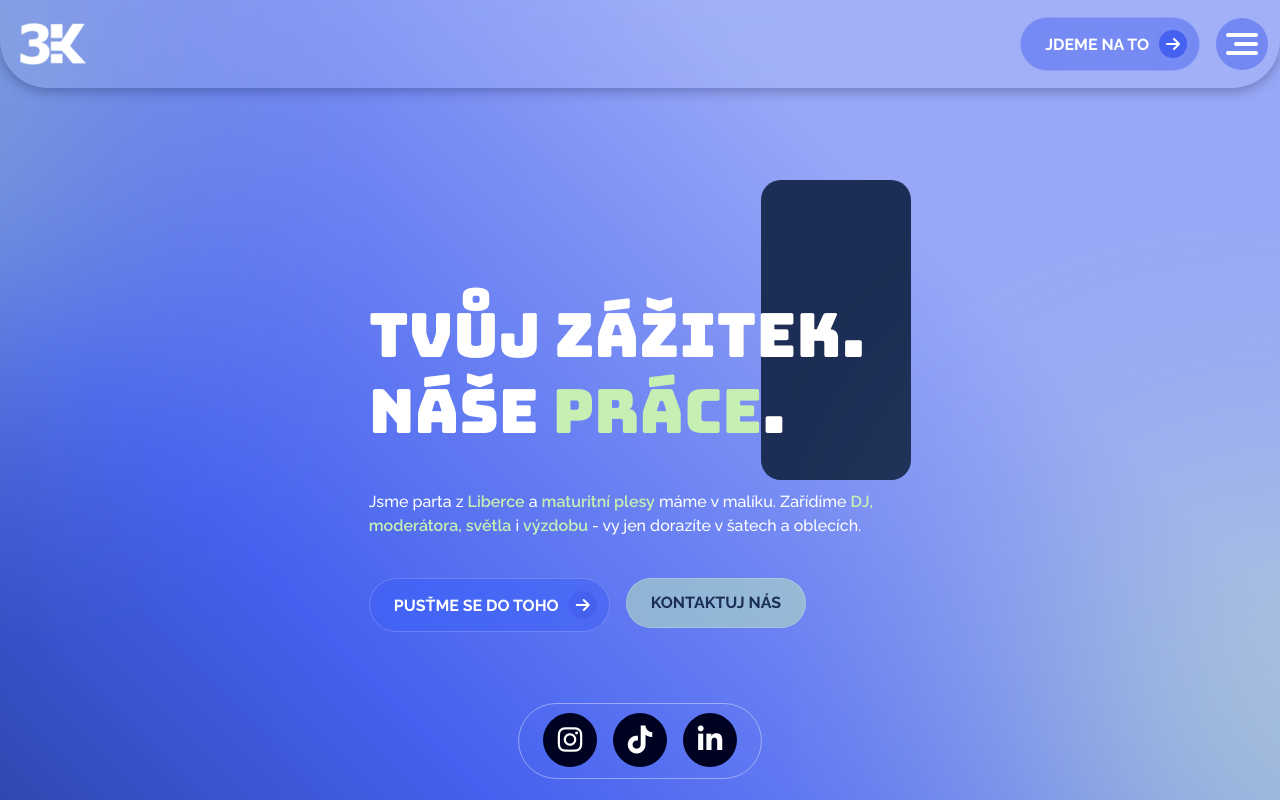
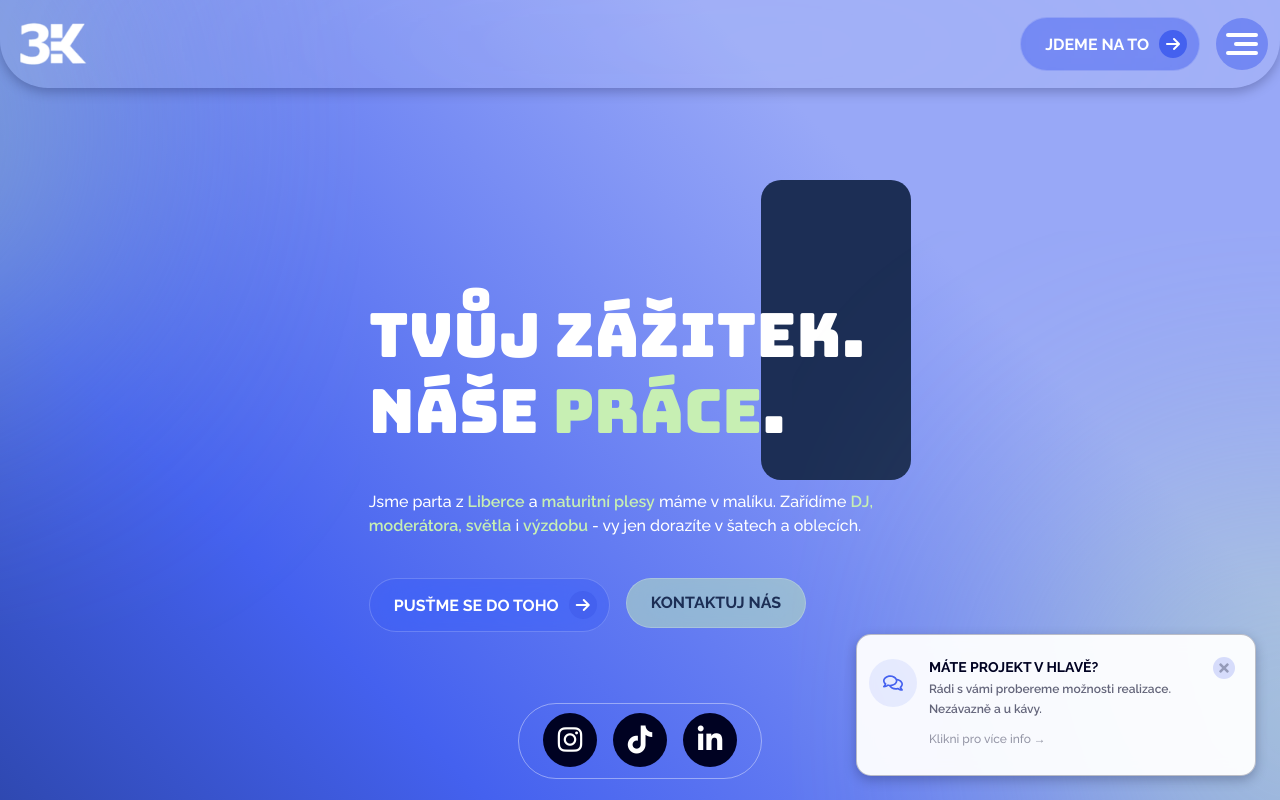
Before and after one commit to bobcermak/3kprods.cz, a Next.js app: page / in a window 1280 px wide. Shown: the top 800 px of the page. Built offline with nearby package versions, Linux system fonts and the light colour scheme; no server answers.

Commit message:
hotovo!!!

```diff
--- a/app/layout.tsx
+++ b/app/layout.tsx
@@ -1,4 +1,4 @@
-import { Ul, Li, Navbar, Button, Footer, PageWrapper } from "@/components";
+import { Ul, Li, Navbar, Button, Footer, PageWrapper, FloatingCard } from "@/components";
 import type { Metadata } from "next";
 import "./globals.css";
 
@@ -64,7 +64,7 @@ export default function RootLayout({
         />
     </head>
     <body>
-      <Ul className="hidden fixed left-0 top-0 ml-[25px] desktop:ml-[12.5px] xdesktop:ml-[25px] mt-[311px] laptop:flex flex-col gap-10 px-4 py-6 w-fit bg-white/10 backdrop-blur-sm border border-white/40 rounded-[40px] shadow-md z-40">
+      <Ul className="hidden fixed left-0 top-0 ml-6 desktop:ml-3 xdesktop:ml-6 mt-[311px] laptop:flex flex-col gap-10 px-4 py-6 w-fit bg-white/10 backdrop-blur-sm border border-white/40 rounded-[40px] shadow-md z-40">
         <Li><a aria-label="Instagram" target="_blank" className="text-white text-[28px] bg-dark px-[14.75px] hover:text-dark hover:bg-white active:text-dark active:bg-white transition-all duration-250 py-[10.6px] rounded-full" href="https://www.instagram.com/3kprods/"><i className="fa-brands fa-instagram"></i></a></Li>
         <Li><a aria-label="TikTok" target="_blank" className="text-white text-[28px] bg-dark px-[14.75px] hover:text-dark hover:bg-white active:text-dark active:bg-white transition-all duration-250 py-[10.6px] rounded-full" href="https://www.tiktok.com/@3kprods"><i className="fa-brands fa-tiktok"></i></a></Li>
         <Li><a aria-label="LinkedIn" target="_blank" className="text-white text-[28px] bg-dark px-[14.75px] hover:text-dark hover:bg-white active:text-dark active:bg-white transition-all duration-250 py-[10.6px] rounded-full" href="https://www.linkedin.com/company/3kprods/"><i className="fa-brands fa-linkedin-in"></i></a></Li>
@@ -83,6 +83,7 @@ export default function RootLayout({
         {children}
         <Footer/>
       </PageWrapper>
+      <FloatingCard/>
     </body>
     </html>
   )
--- /dev/null
+++ b/components/cards/FloatingCard.tsx
@@ -0,0 +1,44 @@
+"use client";
+
+import { useState, useEffect } from "react";
+import { H4, P } from "@/components";
+import { FaTimes, FaRegComments } from "react-icons/fa";
+import Link from "next/link";
+
+const FloatingCard = () => {
+    //Hooks
+    const [isVisible, setIsVisible] = useState(false);
+
+    useEffect(() => {
+        const timer = setTimeout(() => {
+            setIsVisible(true);
+        }, 3000);
+        return () => clearTimeout(timer);
+    }, []);
+    return (
+        <div className={`fixed left-[50%] translate-x-[-50%] w-[80%] xphone:left-auto xphone:translate-x-0 xphone:w-auto xphone:right-0 xphone:mr-6 desktop:mr-3 xdesktop:mr-6 z-50 max-w-100 transition-all duration-700 ease-in-out ${isVisible ? "bottom-6 translate-y-0" : "bottom-0 translate-y-full pointer-events-none"}`}>
+            <div className="rounded-[15px] py-6 px-3 shadow-primary border border-dark/25 relative backdrop-blur-sm bg-white/95 hover:scale-[1.02] transition-transform duration-250">
+                <button onClick={() => setIsVisible(false)} className="absolute cursor-pointer top-5.5 right-5 text-dark/30 hover:text-light-blue active:text-light-blue duration-250 transition-all bg-light-blue/20 rounded-full p-1">
+                    <FaTimes size={14}/>
+                </button>
+                <div className="flex gap-3">
+                    <div className="min-w-12 h-12 bg-light-blue/10 rounded-full flex items-center justify-center text-light-blue">
+                        <FaRegComments size={20}/>
+                    </div>
+                    <div>
+                        <H4 size="text-sm" weight="font-bold" className="mb-1">Máte projekt v hlavě?</H4>
+                        <P size="text-[12px]" className="mb-2 leading-relaxed opacity-60 max-w-[90%]">
+                            Rádi s vámi probereme možnosti realizace. Nezávazně a u kávy.
+                        </P>
+                        <div className="flex justify-start">
+                            <Link className="text-[12px] opacity-40 hover:text-light-blue active:text-light-blue duration-250 transition-all" href="#contact-us" aria-label="Kontaktovat nás">
+                                Klikni pro více info →
+                            </Link>
+                        </div>
+                    </div>
+                </div>
+            </div>
+        </div>
+    );
+};
+export default FloatingCard;
--- /dev/null
+++ b/components/emails/Newsletter.tsx
@@ -0,0 +1,25 @@
+import { Html, Button, Heading, Text, Container, Body } from "@react-email/components";
+import { type FC } from "react";
+
+type NewsletterProps = {
+  userName: string;
+}
+const Newsletter: FC<NewsletterProps> = ({ userName }) => {
+    //Styles
+    const mainStyle = { fontFamily: 'Arial, sans-serif', backgroundColor: '#f4f4f4', padding: '20px' };
+    const containerStyle = { backgroundColor: '#ffffff', padding: '20px', borderRadius: '5px' };
+    const buttonStyle = { backgroundColor: '#000', color: '#fff', padding: '12px 20px', borderRadius: '5px', textDecoration: 'none' };
+
+    return (
+        <Html lang="cs">
+            <Body style={mainStyle}>
+                <Container style={containerStyle}>
+                    <Heading>Vítej na palubě, {userName}! 🚀</Heading>
+                    <Text>Jsme moc rádi, že jsi se přidal k našemu newsletteru.</Text>
+                    <Button href="#" style={buttonStyle}>Přejít na web</Button>
+                </Container>
+            </Body>
+        </Html>
+    );
+}
+export default Newsletter;
--- a/components/form/NewsletterForm.tsx
+++ b/components/form/NewsletterForm.tsx
@@ -1,14 +1,41 @@
-import { Button } from "@/components";
-import { type FC } from "react";
+"use client";
+
+import { Button, P } from "@/components";
+import { useState, type FC } from "react";
+import { sendNewsletterAction } from "@/lib/actions/sendNewsletterAction";
+import { useFormStatus } from "react-dom";
 
 type NewsletterFormProps = {
     placeholder?: string,
     icon?: React.ReactNode,
     className?: string
 }
+const SubmitButton = () => {
+    const { pending } = useFormStatus();
+    return (
+        <Button isLink={false} type="submit">
+            {pending ? "Odesílám..." : "Odeslat"}
+        </Button>
+    );
+};
 const NewsletterForm: FC<NewsletterFormProps> = ({ placeholder, icon, className }) => {
-    return (
-        <form className={`mx-auto laptop:ml-0 max-w-[640px] bg-white rounded-[80px] ${className} shadow-secondary border border-dark/60 overflow-hidden`}>
+    //Hooks
+    const [submit, setSubmit] = useState<boolean>(false);
+    const [successSubmit, setSuccessSubmit] = useState<boolean>(false);
+
+    const handleSubmit = async (formData: FormData) => {
+        const result = await sendNewsletterAction(formData.get("email") as string, "Vítej v našem newsletteru! 🚀");
+        setSubmit(true);
+        if (result.success) setSuccessSubmit(true);
+        else {
+            setSuccessSubmit(false);
+            setTimeout(() => {
+                setSubmit(false);
+            }, 1500);
+        }
+    }
+    return !submit ? (
+        <form action={handleSubmit} className={`mx-auto laptop:ml-0 max-w-[640px] bg-white rounded-[80px] ${className} shadow-secondary border border-dark/60 overflow-hidden`}>
             <div className="flex items-center justify-between inner-shadow-primary py-3">
                 <div className="pl-5 tablet:pl-6 flex items-center gap-2 basis-full tablet:basis-[65%]">
                     {icon}
@@ -16,10 +43,26 @@ const NewsletterForm: FC<NewsletterFormProps> = ({ placeholder, icon, className
                 </div>
                 <button type="submit" className="pr-5 tablet:hidden"><i className="fa-solid fa-arrow-right rounded-full transition-transform duration-250 ease-in-out group-hover:translate-x-0.5 group-active:translate-x-0.5 text-white bg-light-blue py-1.5 px-1.75"></i></button>
                 <div className="pr-6 hidden tablet:block">
-                    <Button isLink={false} type="submit">Odeslat</Button>
+                    <SubmitButton/>
                 </div>
             </div>
         </form>
+    ) : (
+        <div className={`mx-auto laptop:ml-0 max-w-[400px] bg-white rounded-[80px] ${className} shadow-secondary border border-dark/60 overflow-hidden`}>
+            <div className="flex items-center justify-center inner-shadow-primary py-4">
+                {successSubmit ? (
+                    <div className="flex items-center gap-2">
+                        <i className="fa-solid fa-circle-check text-green-500 text-sub"></i>
+                        <P className="m-0" weight="font-semibold">Děkujeme za přihlášení! 🚀</P>
+                    </div>
+                ) : (
+                    <div className="flex items-center gap-2">
+                        <i className="fa-solid fa-circle-exclamation text-red-500 text-sub"></i>
+                        <P className="m-0" weight="font-semibold">Něco se pokazilo. Zkuste to znovu.</P>
+                    </div>
+                )}
+            </div>
+        </div>
     )
 }
 export default NewsletterForm;
--- a/components/index.ts
+++ b/components/index.ts
@@ -19,3 +19,5 @@ export { default as Footer } from './layout/footer/Footer';
 export { default as SwiperPrimary } from './swipers/SwiperPrimary';
 export { default as Animations } from './layout/wrappers/Animations';
 export { PageWrapper } from './layout/wrappers/PageWrapper';
+export { default as Newsletter } from './emails/Newsletter';
+export { default as FloatingCard } from './cards/FloatingCard';
--- /dev/null
+++ b/lib/actions/sendNewsletterAction.ts
@@ -0,0 +1,25 @@
+"use server";
+
+import { Newsletter } from "@/components";
+import { createElement } from "react";
+import { Resend } from "resend";
+
+const resend = new Resend(process.env.RESEND_API_KEY);
+export const sendNewsletterAction = async (to: string, subject: string) => {
+  try {
+    const { data, error } = await resend.emails.send({
+      from: "Resend Test <onboarding@resend.dev>",
+      to: [to],
+      subject: subject,
+      react: createElement(Newsletter, { userName: to.split('@')[0] })
+    });
+    if (error) {
+      console.error(error);
+      return { success: false, error: error.message };
+    }
+    return { success: true, id: data?.id };
+  }
+  catch {
+    return { success: false, error: "Chyba serveru" };
+  }
+}
--- a/package.json
+++ b/package.json
@@ -11,6 +11,7 @@
   "dependencies": {
     "@fortawesome/fontawesome-free": "^6.7.2",
     "@gsap/react": "^2.1.2",
+    "@react-email/components": "^1.0.6",
     "autoprefixer": "^10.4.23",
     "class-variance-authority": "^0.7.1",
     "embla-carousel-react": "^8.6.0",
@@ -21,7 +22,8 @@
     "postcss": "^8.5.6",
     "react": "^19.2.3",
     "react-dom": "^19.2.3",
-    "react-icons": "^5.5.0"
+    "react-icons": "^5.5.0",
+    "resend": "^6.9.1"
   },
   "devDependencies": {
     "@tailwindcss/postcss": "^4",
```
Also changed, not shown: 1 other file (tests, documents, lock files or other folders).
